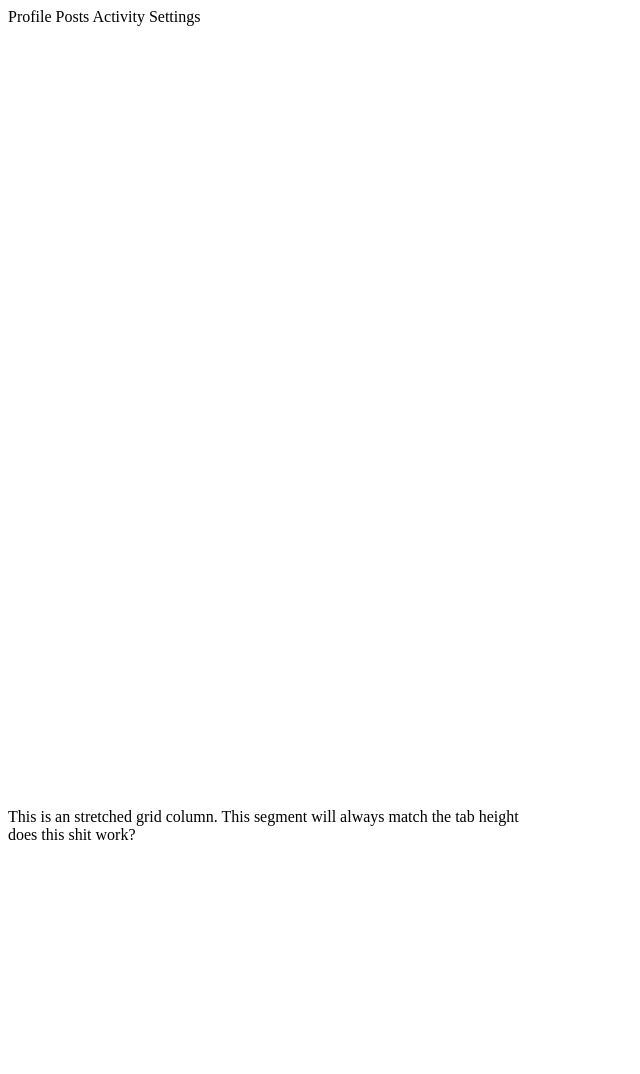
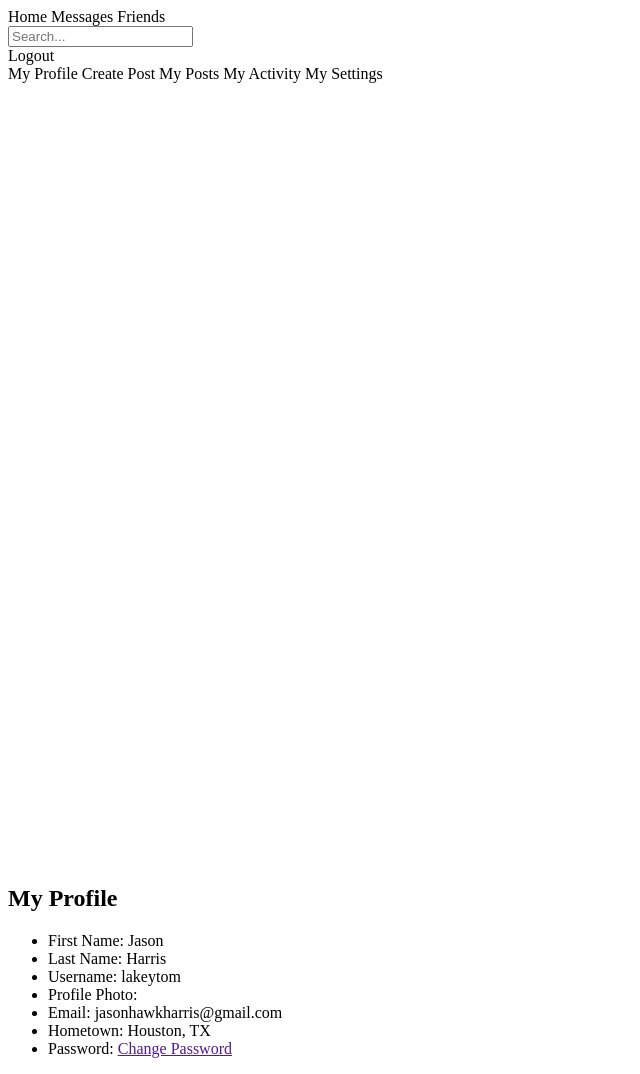
Before and after one commit to jasonhawkharris/wayfarer, a Django app: page /profile/ in a window 1280 px wide. Shown: the whole page, without its empty margins (0-640 px from the left). Before the commit the page ends 840 px from the top, so only its background shows below. Run offline with Django 3.2, Linux system fonts and the light colour scheme; some libraries are stand-ins or nearby versions.

Commit message:
Starts on layout for profile

```diff
--- a/main_app/templates/profile/profile_base.html
+++ b/main_app/templates/profile/profile_base.html
@@ -15,28 +15,26 @@
     <title>Document</title>
 </head>
 <body>
-    <div class="ui container">
-        <div class="ui grid">
-            <div class="four wide column">
-                <div class="ui vertical fluid tabular menu">
+    <div class="ui secondary menu">
         <a class="active item">
-                    Profile
+            Home
         </a>
         <a class="item">
-                    Posts
+            Messages
         </a>
         <a class="item">
-                    Activity
+            Friends
         </a>
-                <a class="item">
-                    Settings
-                </a>
+        <div class="right menu">
+            <div class="item">
+            <div class="ui icon input">
+                <input type="text" placeholder="Search...">
+                <i class="search link icon"></i>
             </div>
             </div>
-            <div class="twelve wide stretched column">
-                <div class="ui segment">
-                This is an stretched grid column. This segment will always match the tab height
-                </div>
+            <a class="ui item">
+            Logout
+            </a>
         </div>
     </div>
     {% block content %}
--- a/main_app/templates/profile/profile_home.html
+++ b/main_app/templates/profile/profile_home.html
@@ -1,4 +1,37 @@
 {% extends './profile_base.html' %}
 {% block content %}
-does this shit work?
+<div class="ui container">
+        <div class="ui grid">
+            <div class="four wide column">
+                <div class="ui vertical fluid tabular menu">
+                    <a class="active item">
+                        My Profile
+                    </a>
+                    <a class="item">
+                        Create Post
+                    </a>
+                    <a class="item">
+                        My Posts
+                    </a>
+                    <a class="item">
+                        My Activity
+                    </a>
+                    <a class="item">
+                        My Settings
+                    </a>
+                </div>
+            </div>
+            <div class="twelve wide stretched column">
+                <h2>My Profile</h2>
+                <ul>
+                    <li>First Name: Jason</li>
+                    <li>Last Name: Harris</li>
+                    <li>Username: lakeytom</li>
+                    <li>Profile Photo: </li>
+                    <li>Email: jasonhawkharris@gmail.com</li>
+                    <li>Hometown: Houston, TX</li>
+                    <li>Password: <a href="">Change Password</a></li>
+                </ul>
+            </div>
+        </div>
 {% endblock %}
```
Also changed, not shown: main_app/templates/base.html (+5 -6 lines). Lines whose indentation alone changed are shown as unchanged.
